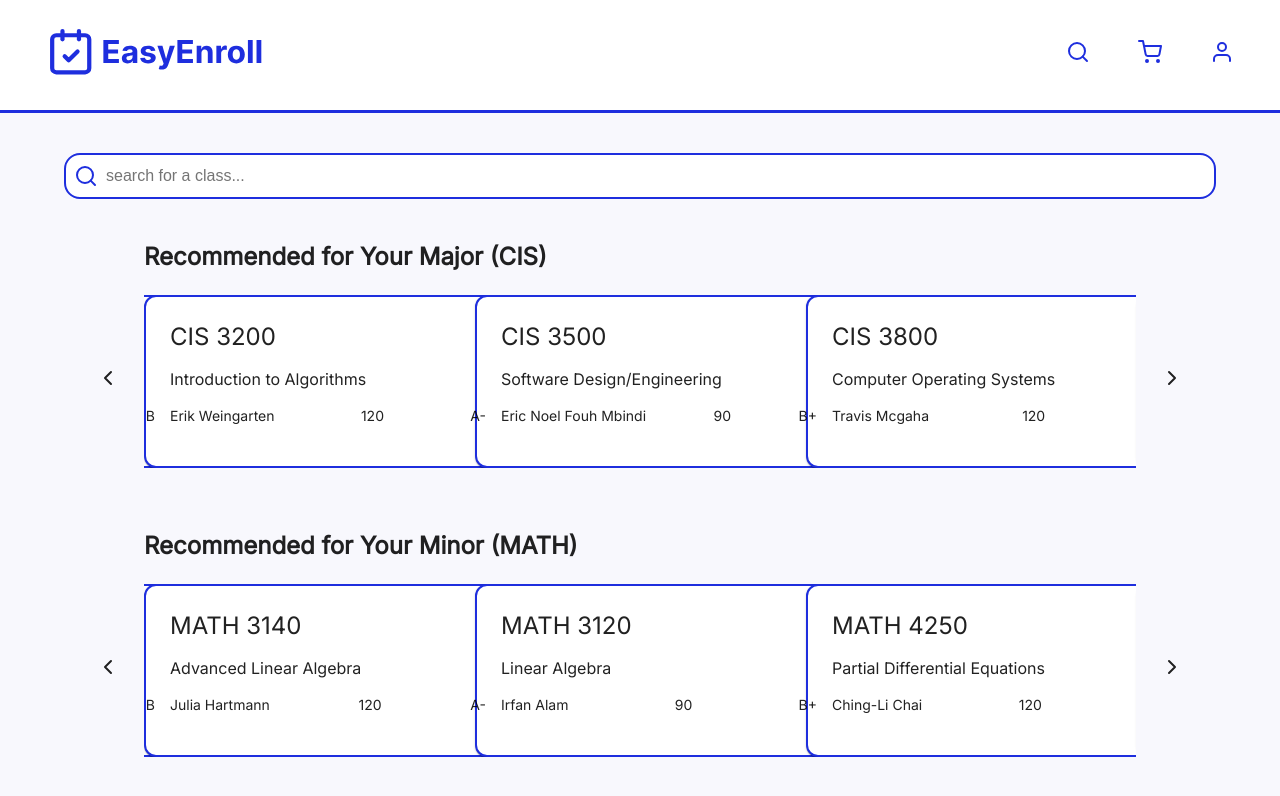
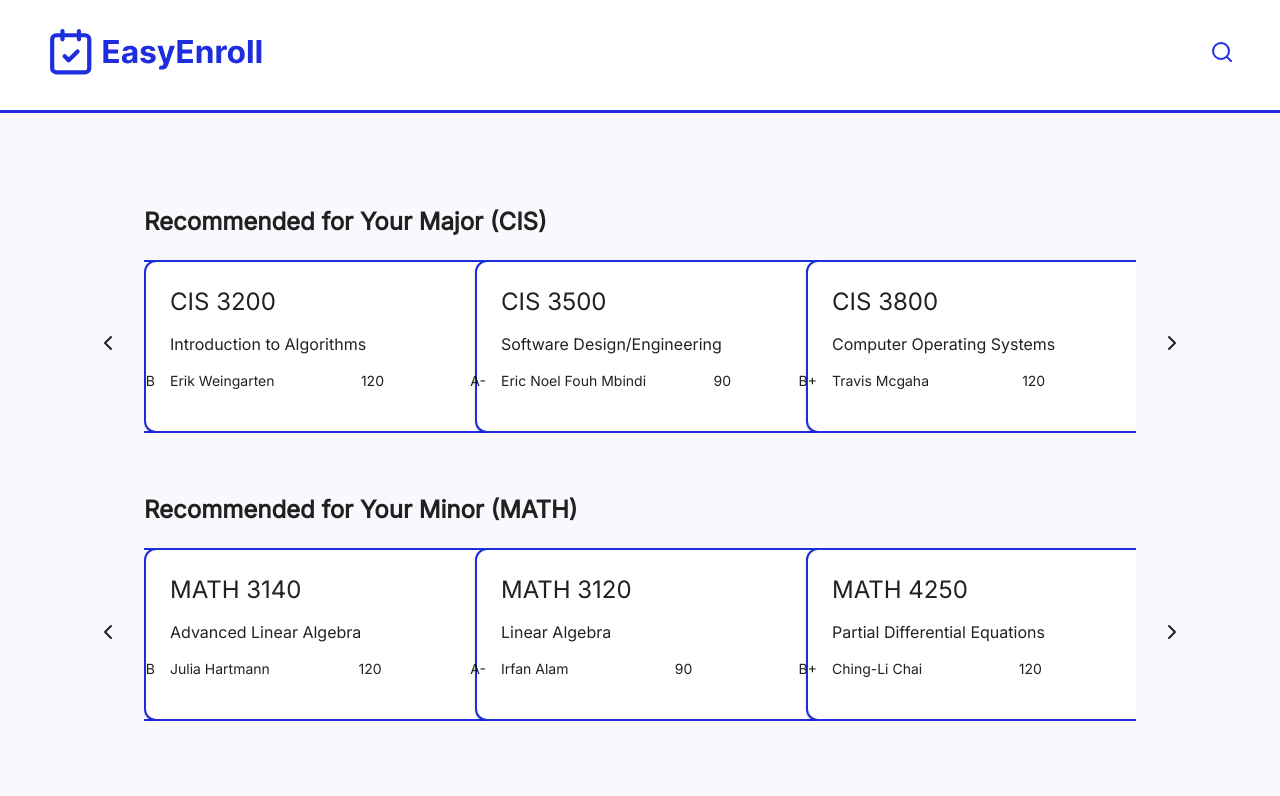
Before and after one commit to sky1113/CIS_4120_A5, a React (Create React App) app in the folder root/client/: page /search in a window 1280 px wide. Shown: the top 796 px of the page. Built offline with nearby package versions, Linux system fonts and the light colour scheme.

Commit message:
cleaned things up

```diff
--- a/root/client/src/components/CourseDescription.js
+++ b/root/client/src/components/CourseDescription.js
@@ -64,9 +64,9 @@ const CourseDescription = (props) => {
   const courseInformationStyle = {
     display: "flex",
     flexDirection: "row",
-    justifyContent: "flex-start",
+    justifyContent: "space-between",
     alignItems: "flex-start",
-    gap: "56px",
+    width: "100%",
   };
 
   const columnStyle = {
@@ -75,6 +75,7 @@ const CourseDescription = (props) => {
     justifyContent: "flex-start",
     alignItems: "flex-start",
     gap: "8px",
+    flexBasis: "70%",
   };
 
   const rowStyle = {
@@ -129,7 +130,7 @@ const CourseDescription = (props) => {
             {selectedCourse.courseName}
           </Typography>
         </div>
-        <div>course stats here</div>
+        {/* <div>course stats here</div> */}
         <div style={courseInformationStyle}>
           <div style={columnStyle}>
             <div style={rowStyle}>
--- a/root/client/src/components/CourseSideBar.js
+++ b/root/client/src/components/CourseSideBar.js
@@ -14,6 +14,7 @@ const CourseSideBar = (props) => {
     margin: "auto",
     gap: "24px",
     marginBottom: "50px",
+    marginTop: "24px",
   };
 
   const typographyStyle = {
@@ -23,7 +24,7 @@ const CourseSideBar = (props) => {
 
   return (
     <div style={searchResultsStyle}>
-      <SearchBar />
+      {/* <SearchBar /> */}
       <Typography variant="body" style={typographyStyle}>
         {relatedCourses.length} Results
       </Typography>
--- a/root/client/src/components/LecRecTable.js
+++ b/root/client/src/components/LecRecTable.js
@@ -6,6 +6,7 @@ import TableContainer from "@mui/material/TableContainer";
 import TableHead from "@mui/material/TableHead";
 import TableRow from "@mui/material/TableRow";
 import Paper from "@mui/material/Paper";
+import { Typography } from "@mui/material";
 
 function createData(time, section, location) {
   return { time, section, location };
@@ -19,7 +20,7 @@ const rows = [
 export default function LecRecTable() {
   const tableStyle = {
     height: "100%",
-    maxWidth: "70%",
+    fontSize: "40px",
   };
 
   const tableContainerStyle = {
@@ -31,9 +32,15 @@ export default function LecRecTable() {
       <Table style={tableStyle} size="small">
         <TableHead>
           <TableRow>
-            <TableCell>Time</TableCell>
-            <TableCell align="left">Section</TableCell>
-            <TableCell align="left">Location</TableCell>
+            <TableCell>
+              <Typography variant="h6">Time</Typography>
+            </TableCell>
+            <TableCell align="left">
+              <Typography variant="h6">Section</Typography>
+            </TableCell>
+            <TableCell align="left">
+              <Typography variant="h6">Location</Typography>
+            </TableCell>
           </TableRow>
         </TableHead>
         <TableBody>
--- a/root/client/src/components/NavBar.js
+++ b/root/client/src/components/NavBar.js
@@ -51,8 +51,8 @@ const Navbar = () => {
             <Link to="/search">
               <Search style={iconStyle} />
             </Link>
-            <ShoppingCart style={iconStyle} />
-            <User style={iconStyle} />
+            {/* <ShoppingCart style={iconStyle} />
+            <User style={iconStyle} /> */}
           </div>
         </nav>
       )}
--- a/root/client/src/pages/Search.js
+++ b/root/client/src/pages/Search.js
@@ -78,8 +78,8 @@ const Search = (props) => {
   };
 
   return (
-    <div style={{ maxWidth: "100vw" }}>
-      <SearchBar />
+    <div style={{ maxWidth: "100vw", margin: "auto" }}>
+      {/* <SearchBar /> */}
       <div style={carouselContainerStyle}>
         <CourseCarousel
           title={personalizedMajorData.title}
```
